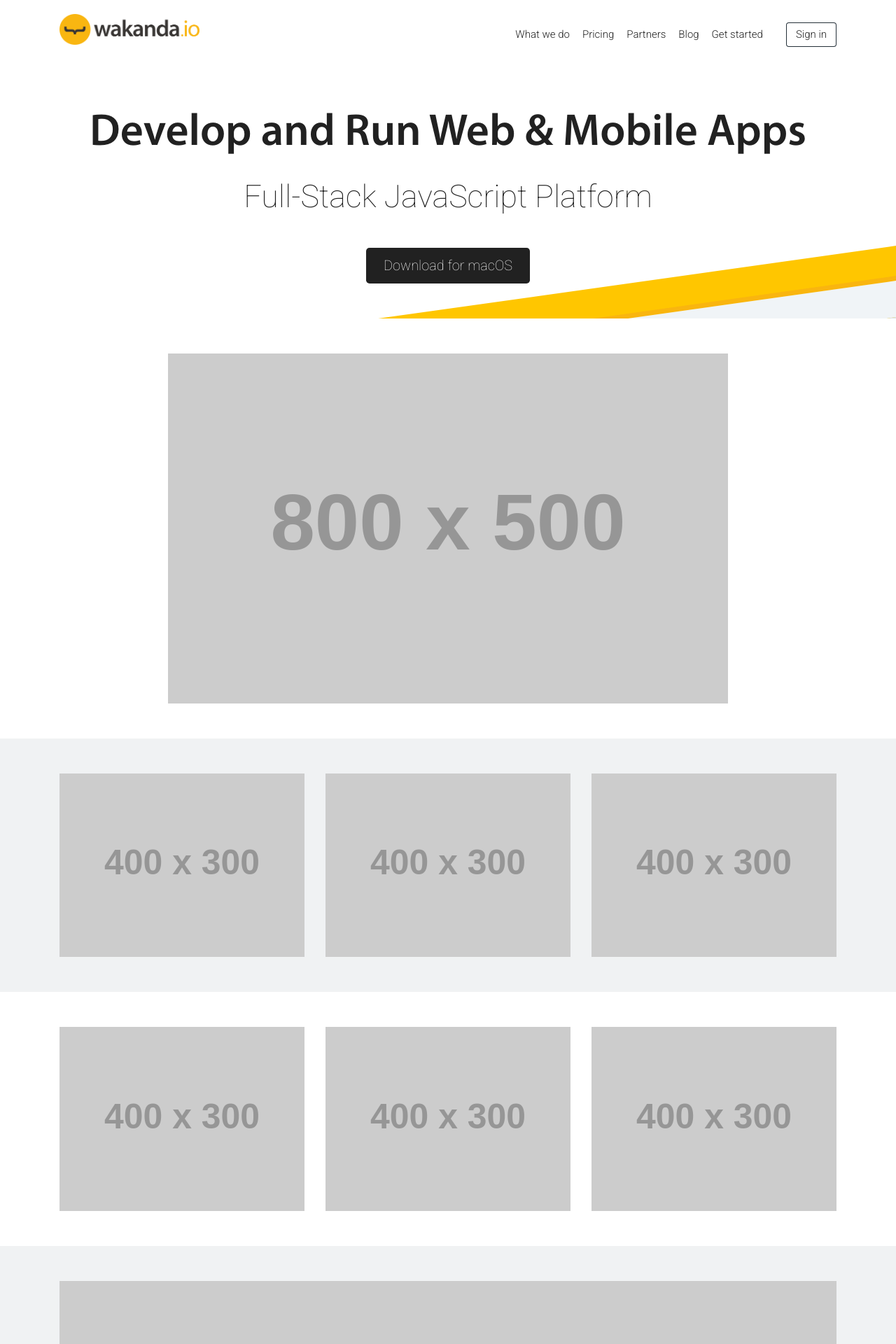
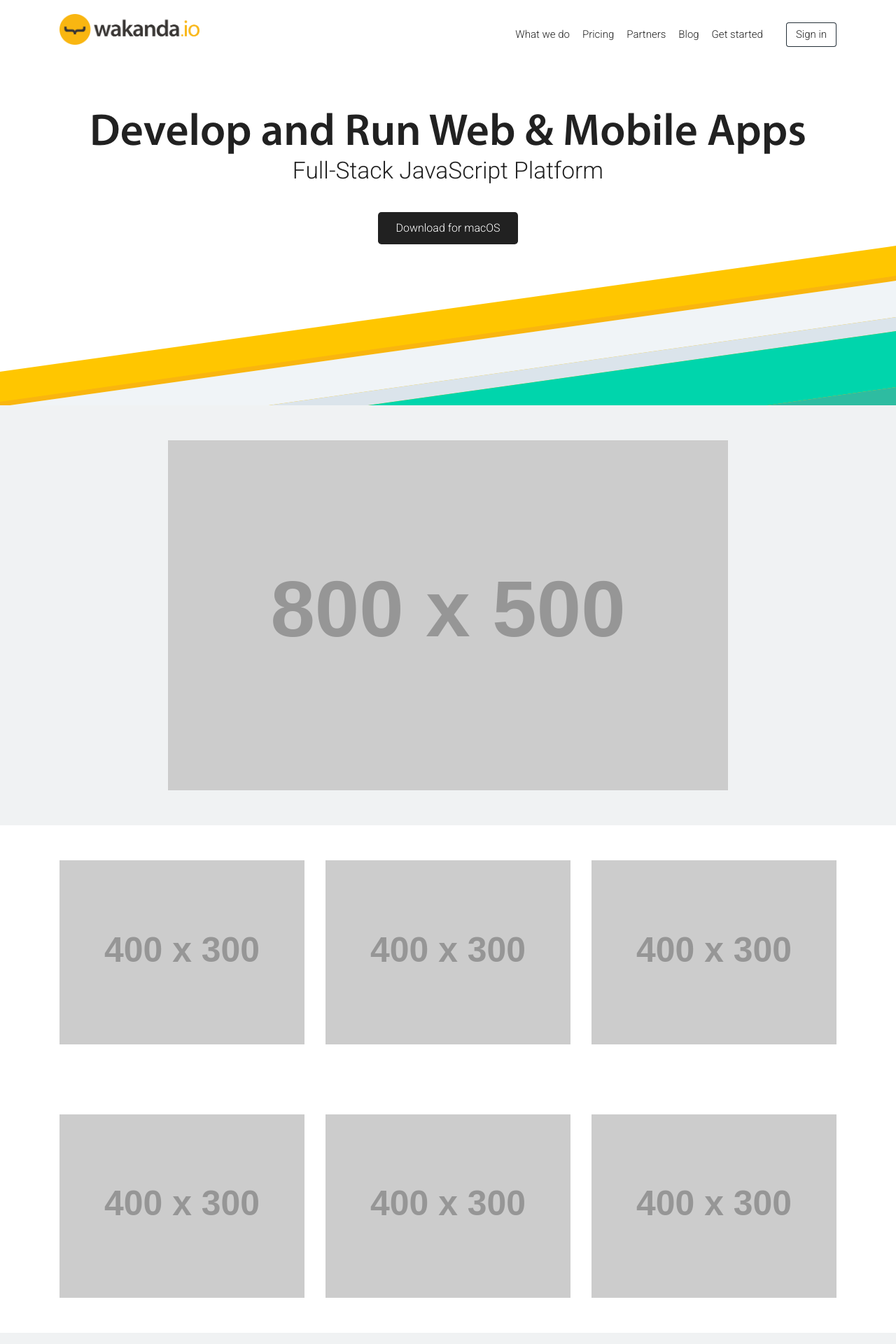
Before and after one commit to Slashtype/wakanda.io, a Jekyll site: the page built from index.html, in a window 1280 px wide. Shown: the top 1920 px of the page at 70% size. Built offline with Jekyll 4.4.1, drawn with Linux system fonts in a browser that asks for light colours; nearby versions of some CDN libraries.

Commit message:
Improve main download button and headlines look and feel

```diff
--- a/css/main.scss
+++ b/css/main.scss
@@ -101,6 +101,7 @@
 .btn{
 	transition: all 200ms linear 0s;
 }
+
 .btn-primary{
 	background-color: $btn-default-bg;
 	border-color:  $btn-default-bg;
@@ -118,8 +119,23 @@
 	color: white;
 	font-family: 'Roboto', sans-serif;
 	font-weight: 100;
+
+	&:hover,
+	&:focus,
+	&:active{
+		background-color: $secondary-light-bg-color;
+		color: $btn-default-color;
+	}
 }
 
+.btn-dl{
+	font-weight: 300;
+	font-size: 1rem;
+
+	&.btn-primary{
+		padding-bottom: 20px;
+	}
+}
 /**
  * Section Intro
  */
@@ -130,8 +146,19 @@
 	.btn{
 		margin-top: 40px;
 	}
+	@media (min-width: 768px){
+		.btn-dl {
+			margin-bottom: 180px;
+		}
+	}
+	h1 {
+		margin-bottom: 0;
+	}
 	h2{
 		font-family: 'Roboto', sans-serif;
+		font-weight: 300;
+    	font-size: 2.1rem;
+		margin-bottom: 0;
 	}
 }
 
@@ -142,16 +169,17 @@
  */
 #section-slideshow{
 
-  background-color: white;
+  background-color: $lighter-bg;
 }
 
 /**
  * Section Features
  */
 #section-features1{
-  background-color: $lighter-bg;
+  background-color: white;
 }
 #section-features2{
+	background-color: white;
 
 }
 .what-we-do-features{
--- a/index.html
+++ b/index.html
@@ -21,7 +21,9 @@
             <h2>
               Full-Stack JavaScript Platform
             </h2>
-            <button class="btn btn-lg btn-inverted hidden-xs-down">Download for macOS</button>
+            <a class="btn btn-lg btn-inverted btn-dl hidden-xs-down js-scrollTo" href="#section-download">
+              Download for macOS
+            </a>
           </div>
         </div>
       </div>
```
